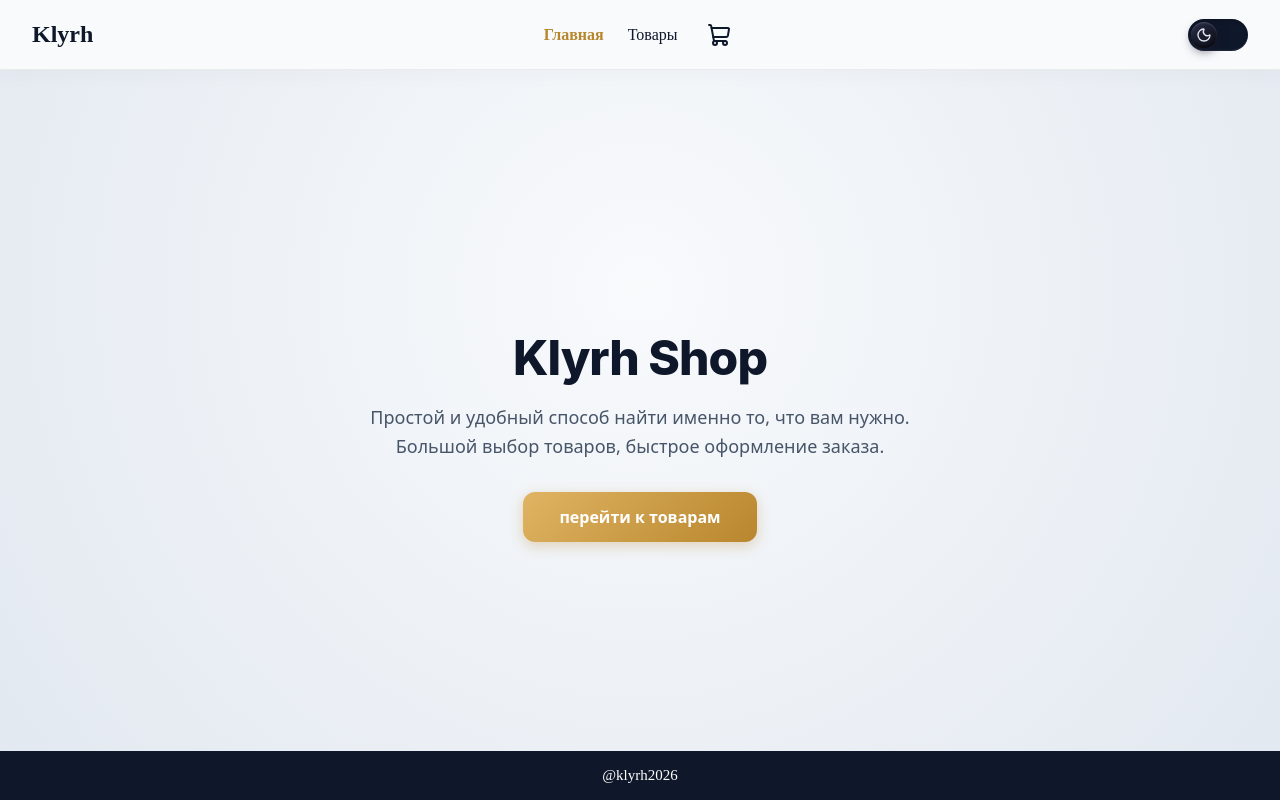
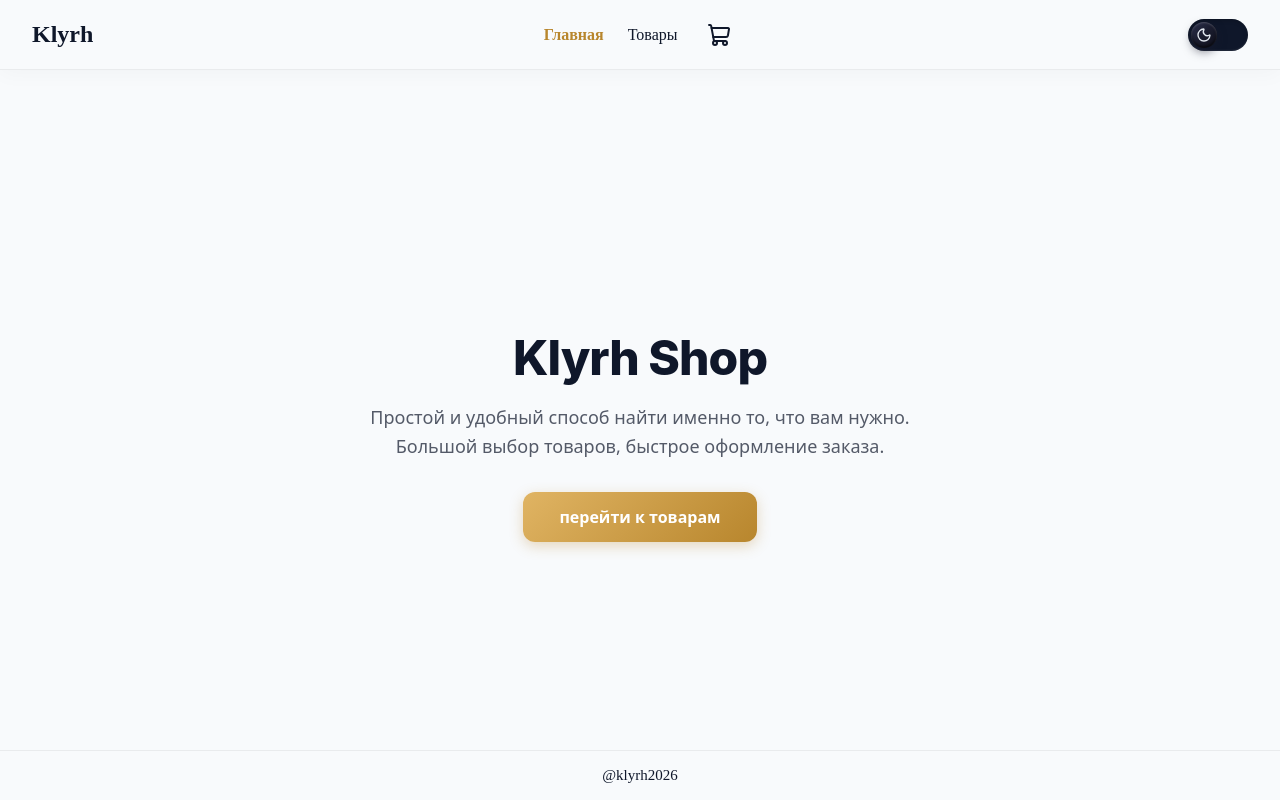
Before and after one commit to klyrhaker/Project-Shopping-Cart, a React (Vite) app: page / in a window 1280 px wide. Built offline with nearby package versions, Linux system fonts and the light colour scheme.

Commit message:
fix(styling): apply theme to body, footer and home page
Use --color-bg and --color-text for body, footer and HomePage instead of hardcoded colors. Add color-scheme per theme and drop the light-only gradient on the home page.

```diff
--- a/src/components/Footer/Footer.module.css
+++ b/src/components/Footer/Footer.module.css
@@ -1,8 +1,13 @@
 .footerWrapper {
-  background-color: #0f172a;
-  color: #ffffff;
+  background-color: var(--color-bg);
+  color: var(--color-text);
   padding: 24px;
   text-align: center;
+  border-top: 1px solid rgba(0, 0, 0, 0.06);
+  transition:
+    background-color 0.3s ease,
+    border-color 0.3s ease,
+    color 0.3s ease;
 
   position: fixed;
   bottom: 0;
@@ -12,7 +17,7 @@
 }
 
 :global([data-theme="dark"]) .footerWrapper {
-  border-top: 1px solid rgba(255, 255, 255, 0.05);
+  border-top-color: rgba(255, 255, 255, 0.05);
 }
 
 @media (min-width: 768px) {
--- a/src/components/HomePage/HomePage.module.css
+++ b/src/components/HomePage/HomePage.module.css
@@ -5,11 +5,9 @@
   justify-content: center;
   text-align: center;
 
-  flex: 1; /* КРИТИЧЕСКИ ВАЖНО: это свойство заполнит всю белую пустоту */
+  flex: 1;
   padding: 40px 24px;
   box-sizing: border-box;
-
-  background: radial-gradient(circle at 50% 30%, #f8fafc 0%, #e2e8f0 100%);
 }
 
 .homeLogo {
@@ -21,7 +19,7 @@
   font-size: 32px;
   font-weight: 800;
   letter-spacing: -0.02em;
-  color: #0f172a;
+  color: var(--color-text);
   margin: 0 0 16px 0;
 }
 
@@ -32,7 +30,8 @@
     sans-serif;
   font-size: 15px;
   line-height: 1.6;
-  color: #475569;
+  color: var(--color-text);
+  opacity: 0.7;
   margin: 0 0 32px 0;
 }
 
--- a/src/index.css
+++ b/src/index.css
@@ -2,15 +2,25 @@
   --color-bg: #f8fafc;
   --color-text: #0f172a;
   --color-primary: #b8862d;
+  color-scheme: light;
 }
 
 [data-theme="dark"] {
   --color-bg: #0f101b;
   --color-text: #e2e8f0;
   --color-primary: #38bdf8;
+  color-scheme: dark;
 }
 * {
   box-sizing: border-box;
   padding: 0;
   margin: 0;
 }
+
+body {
+  background-color: var(--color-bg);
+  color: var(--color-text);
+  transition:
+    background-color 0.3s ease,
+    color 0.3s ease;
+}
```
